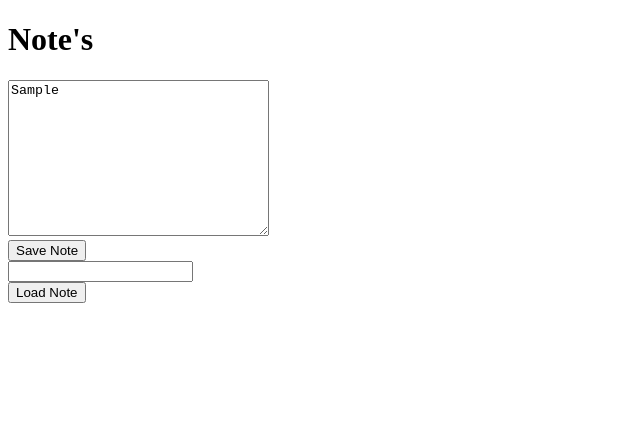
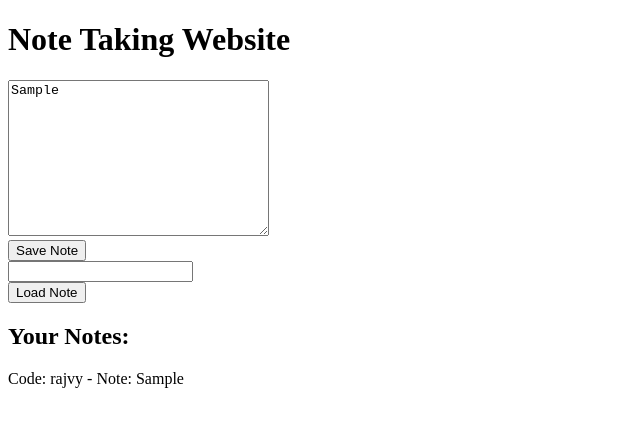
Before and after one commit to ProjJoshamaru/note, a plain HTML site: page index.html in a window 1280 px wide. Both pictures are taken after typing "Sample" into the empty fields and a click on the button "Save Note". Shown: the whole page, without its empty margins (0-640 px from the left). Drawn offline with Linux system fonts and the light colour scheme.

Commit message:
Update index.html

```diff
--- a/index.html
+++ b/index.html
@@ -1,10 +1,10 @@
 <!DOCTYPE html>
 <html>
   <head>
-    <title>Notes</title>
+    <title>Note Taking Website</title>
   </head>
   <body onload="loadNotesFromLocalStorage()">
-    <h1>Note's</h1>
+    <h1>Note Taking Website</h1>
     <form id="note-form">
       <textarea id="note-text" rows="10" cols="30"></textarea><br>
       <button type="button" onclick="saveNote()">Save Note</button>
@@ -13,6 +13,8 @@
       <input type="text" id="note-code"><br>
       <button type="button" onclick="loadNote(document.getElementById('note-code').value)">Load Note</button>
     </form>
+    <h2>Your Notes:</h2>
+    <div id="notes"></div>
     <script>
       let notes = {}
 
@@ -21,6 +23,16 @@
         const code = generateCode();
         notes[code] = noteText;
         saveNotesToLocalStorage();
+        displayNotes();
+      }
+
+      function displayNotes() {
+        const notesDiv = document.getElementById("notes");
+        notesDiv.innerHTML = "";
+        for (const code in notes) {
+          const noteText = notes[code];
+          notesDiv.innerHTML += `<div>Code: ${code} - Note: ${noteText}</div>`;
+        }
       }
 
       function loadNote(code) {
@@ -50,6 +62,7 @@
         if (storedNotes) {
           notes = JSON.parse(storedNotes);
         }
+        displayNotes();
       }
     </script>
   </body>
```
